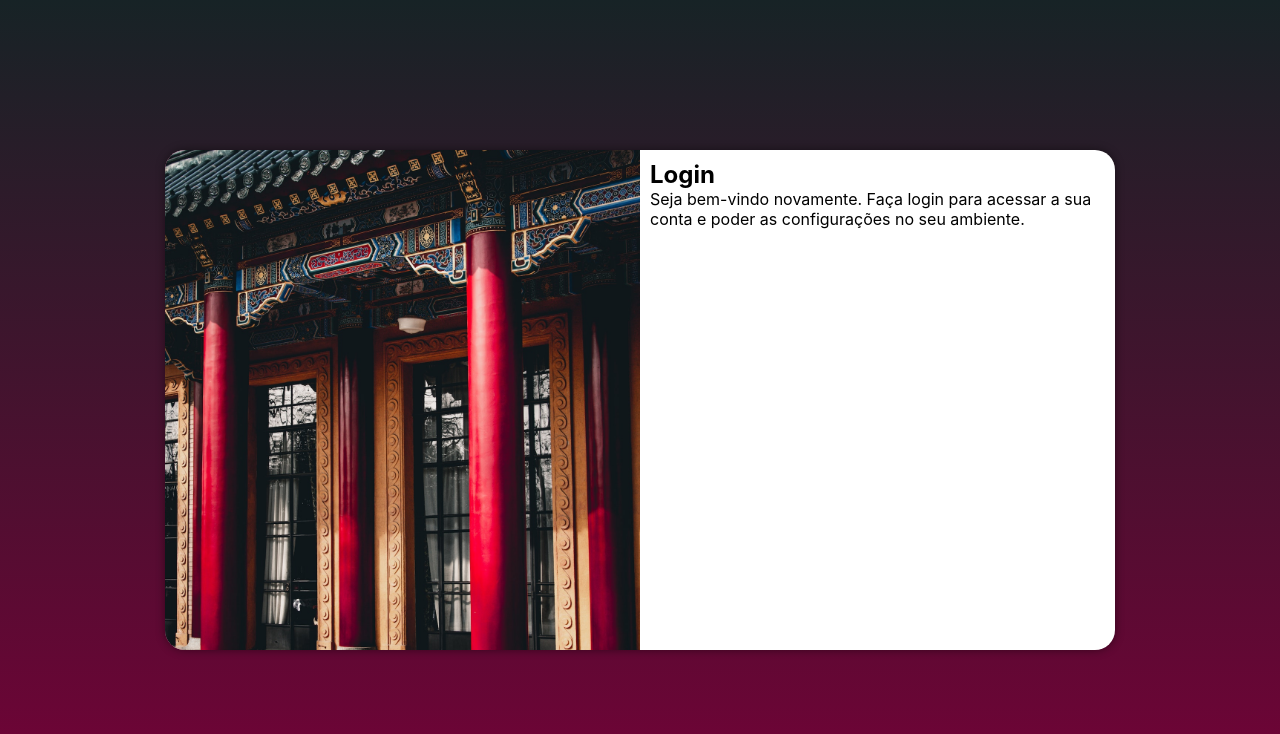
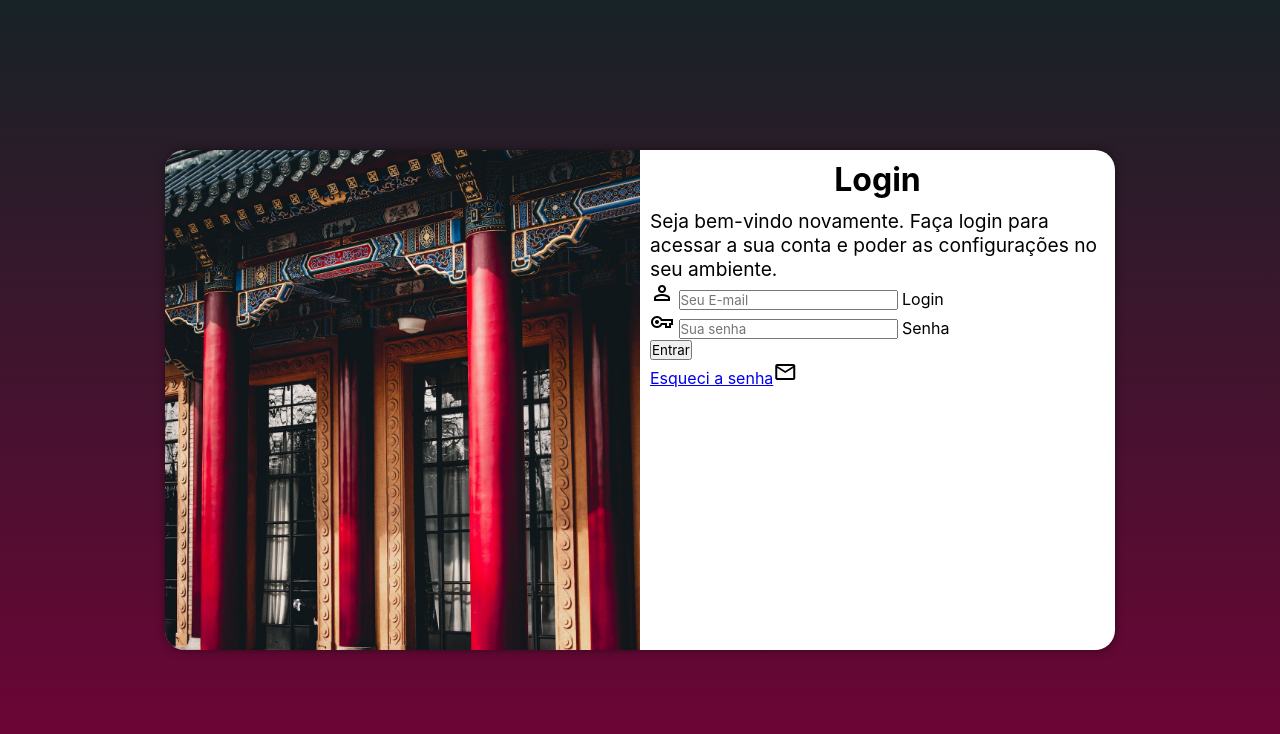
Before and after one commit to CruelGP/projeto-login, a plain HTML site: page index.html in a window 1280 px wide. Drawn offline with nearby package versions, Linux system fonts and the light colour scheme.

Commit message:
formulario up

```diff
--- a/estilo/media-querys.css
+++ b/estilo/media-querys.css
@@ -34,4 +34,12 @@
     main > section#login > div#formulario
     {float: right;
     width: 50%;}
+
+    div#formulario > h1
+    {text-align: center;
+    margin-bottom: 10px;
+    font-size: 2em;}
+
+    div#formulario > p
+    {font-size: 1.2em;}
 }
--- a/index.html
+++ b/index.html
@@ -7,6 +7,7 @@
     <title>Login</title>
     <link rel="stylesheet" href="estilo/style01.css" media="all">
     <link rel="stylesheet" href="estilo/media-querys.css">
+    <link rel="stylesheet" href="https://fonts.googleapis.com/css2?family=Material+Symbols+Outlined:opsz,wght,FILL,GRAD@20..48,100..700,0..1,-50..200" />
 </head>
 <body>
     <main>
@@ -17,7 +18,21 @@
             <div id="formulario">
                 <h1>Login</h1>
                 <p>Seja bem-vindo novamente. Faça login para acessar a sua conta e poder as configurações no seu ambiente.</p>
-                <form action="login.php" method="post"></form>
+                <form action="login.php" method="post" autocomplete="on">
+                    <div class="campo">
+                        <span class="material-symbols-outlined">person</span>
+                        <input type="email" name="login" id="ilogin" placeholder="Seu E-mail" autocomplete="email" required maxlength="30">
+                        <label for="ilogin">Login</label>
+                    </div>
+                    <div class="campo">
+                        <span class="material-symbols-outlined">vpn_key</span>
+                        <input type="password" name="senha" id="isenha" placeholder="Sua senha" autocomplete="current-password" required minlength="8" maxlength="20">
+                        <label for="isenha">Senha</label>
+                    </div>
+                    <input type="submit" value="Entrar"><br>
+
+                    <a href="esqueci.html">Esqueci a senha</a><span class="material-symbols-outlined">mail</span>
+                </form>
             </div>
         </section>
     </main>
```
